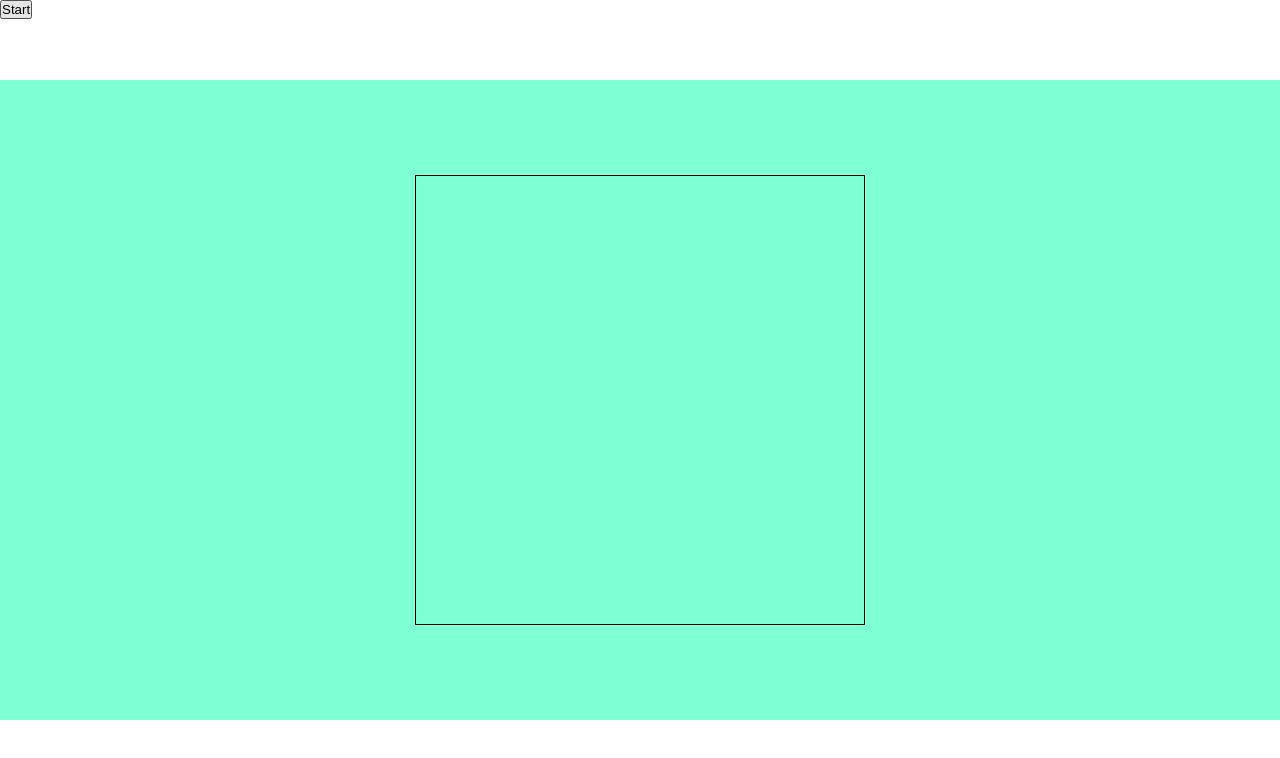
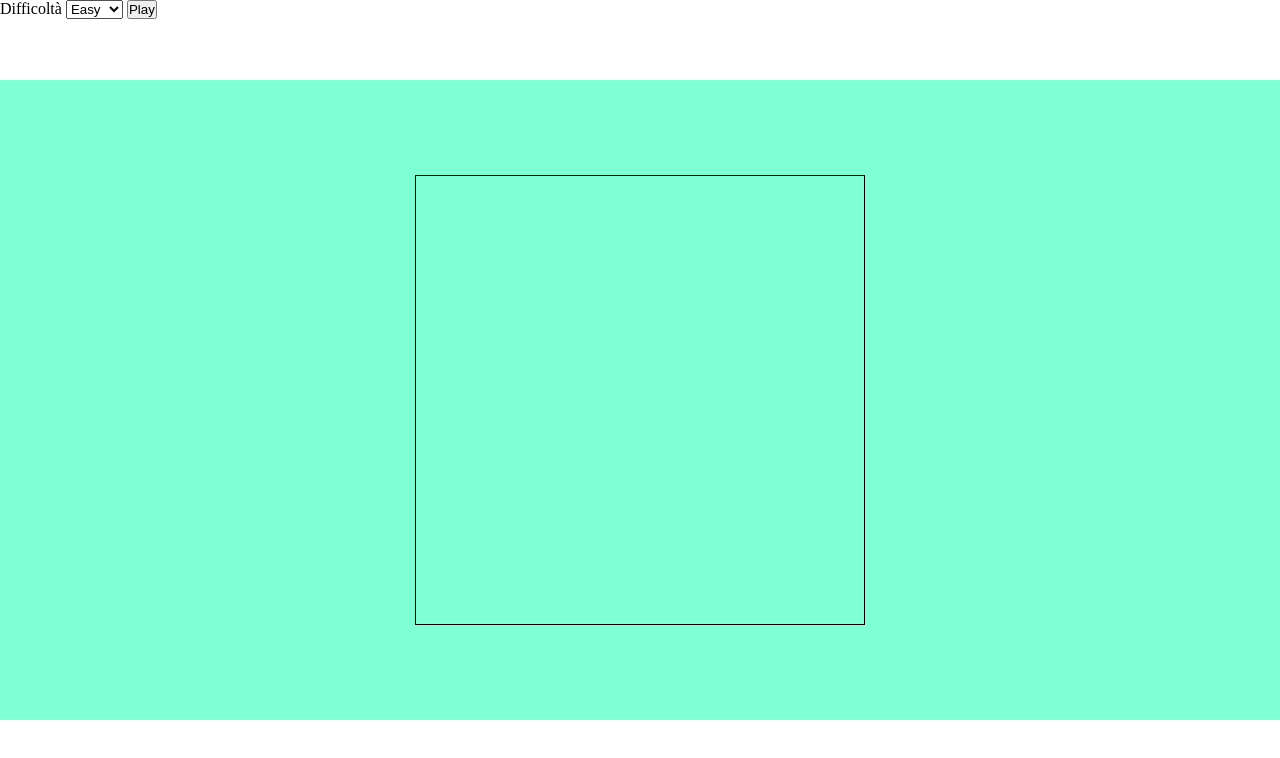
Before and after one commit to MicheleBisceglia/js-campominato-grid, a plain HTML site: page index.html in a window 1280 px wide. Drawn offline with Linux system fonts and the light colour scheme.

Commit message:
add level button

```diff
--- a/index.html
+++ b/index.html
@@ -11,7 +11,14 @@
     <div class="ms_container">
         <!--Header -->
         <header>
-            <button id="start">Start</button>
+            <div class="toolbar">
+                <label for="level">Difficoltà</label>
+                <select name="level" id="level" class="level">
+                  <option value="1">Easy</option>
+                  <option value="2">Hard</option>
+                  <option value="3">Crazy</option>
+                </select>
+                <button id="start">Play</button>
         </header>
         <!--/Header -->
 
--- a/js/script.js
+++ b/js/script.js
@@ -3,7 +3,7 @@
 
 //gestisco il bottone start
 document.getElementById("start").addEventListener("click", Game);
-
+const startBtn = document.getElementById("start-btn");
 
 // MAIN FUNCTION
 function Game() {
```
